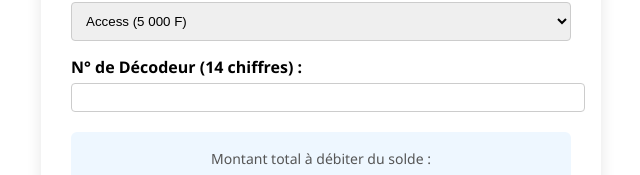
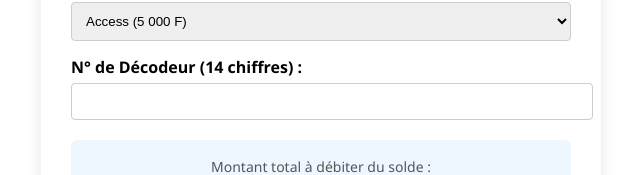
Before and after one commit to AKNA-Admin/canal_plus, a Next.js app: page / in a window 1280 px wide. Shown: the part 384-559 px from the top of the page, without its empty margins (319-959 px from the left). Built offline with nearby package versions, Linux system fonts and the light colour scheme.

Commit message:
Update index.js

```diff
--- a/pages/index.js
+++ b/pages/index.js
@@ -121,7 +121,7 @@ export default function FormulaireVente() {
 
         <div style={{ marginBottom: '15px' }}>
           <label style={{ fontWeight: '600' }}>N° de Décodeur (14 chiffres) :</label>
-          <input type="text" maxLength="14" value={numDecodeur} onChange={(e) => setNumDecodeur(e.target.value)} required style={{ width: '100%', padding: '6px', marginTop: '5px', borderRadius: '4px', border: '1px solid #ccc' }} />
+          <input type="text" maxLength="14" value={numDecodeur} onChange={(e) => setNumDecodeur(e.target.value)} required style={{ width: '100%', padding: '10px', marginTop: '5px', borderRadius: '4px', border: '1px solid #ccc' }} />
         </div>
 
         {typeVente === 'Kit' && (
```
